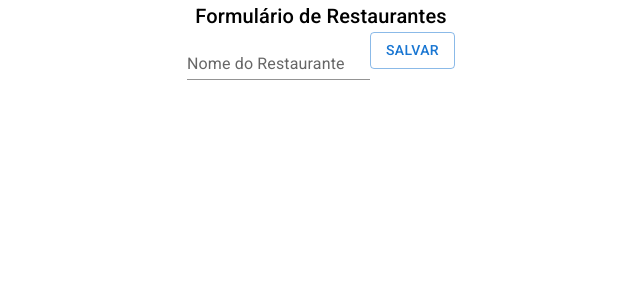
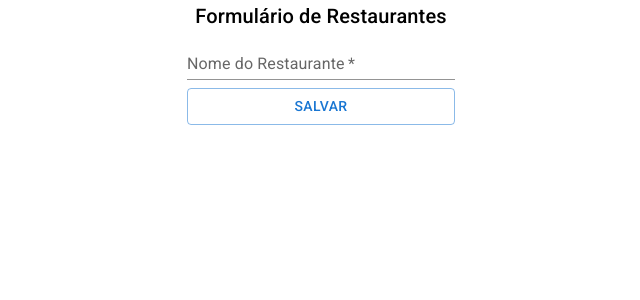
Before and after one commit to VicenteLamberti/React_Alfood, a React (Create React App) app: page /admin/restaurantes/novo in a window 1280 px wide. Shown: the top 300 px of the page, without its empty margins (319-959 px from the left). Built offline with nearby package versions, Linux system fonts and the light colour scheme; the HTML template or start-up script is replaced by a standard one.

Commit message:
Refatoração layout e axios

```diff
--- /dev/null
+++ b/src/http/index.ts
@@ -0,0 +1,7 @@
+import axios from "axios";
+
+const http = axios.create({
+    baseURL:'http://localhost:8000/api/v2/'
+})
+
+export default http;
--- a/src/paginas/Administracao/Restaurantes/AdministracaoRestaurantes.tsx
+++ b/src/paginas/Administracao/Restaurantes/AdministracaoRestaurantes.tsx
@@ -1,8 +1,8 @@
 import { Button, Paper, Table, TableBody, TableCell, TableContainer, TableHead, TableRow } from "@mui/material";
-import axios from "axios";
 import { useEffect } from "react";
 import { useState } from "react";
 import { Link } from "react-router-dom";
+import http from "../../../http";
 import IRestaurante from "../../../interfaces/IRestaurante";
 
 const AdministracaoRestaurantes = () => {
@@ -10,14 +10,14 @@ const AdministracaoRestaurantes = () => {
     const [restaurantes, setRestaurantes] = useState<IRestaurante[]>([]);
 
     useEffect(() => {
-        axios.get<IRestaurante[]>('http://localhost:8000/api/v2/restaurantes/')
+        http.get<IRestaurante[]>('restaurantes/')
             .then(response => {
                 setRestaurantes(response.data);
             })
     }, [])
 
     const excluir = (restauranteASerExcluir:IRestaurante) => {
-        axios.delete(`http://localhost:8000/api/v2/restaurantes/${restauranteASerExcluir.id}/`)
+        http.delete(`/restaurantes/${restauranteASerExcluir.id}/`)
         .then(response=>{
             const novosRestaurantes = restaurantes.filter(restaurante => restaurante.id !== restauranteASerExcluir.id);
             setRestaurantes([...novosRestaurantes]);
--- a/src/paginas/Administracao/Restaurantes/FormularioRestaurante.tsx
+++ b/src/paginas/Administracao/Restaurantes/FormularioRestaurante.tsx
@@ -5,6 +5,7 @@ import { useParams } from "react-router-dom";
 import { useEffect } from "react";
 import IRestaurante from "../../../interfaces/IRestaurante";
 import { Box } from "@mui/system";
+import http from "../../../http";
 
 const FormularioRestaurante = () => {
 
@@ -12,13 +13,13 @@ const FormularioRestaurante = () => {
 
     useEffect(() => {
         if (parametros.id) {
-            axios.get<IRestaurante>(`http://localhost:8000/api/v2/restaurantes/${parametros.id}/`)
+            http.get<IRestaurante>(`restaurantes/${parametros.id}/`)
                 .then(responta => {
                     console.log(responta)
                     setNomeRestaurante(responta.data.nome);
                 })
         }
-    })
+    },[parametros])
     const [nomeRestaurante, setNomeRestaurante] = useState('');
 
 
@@ -27,7 +28,7 @@ const FormularioRestaurante = () => {
         evt.preventDefault();
 
         if (parametros.id) {
-            axios.put(`http://localhost:8000/api/v2/restaurantes/${parametros.id}/`, {
+            http.put(`restaurantes/${parametros.id}/`, {
                 nome: nomeRestaurante
             })
                 .then(() => {
@@ -35,7 +36,7 @@ const FormularioRestaurante = () => {
                 })
         }
         else {
-            axios.post("http://localhost:8000/api/v2/restaurantes/", {
+            http.post("restaurantes/", {
                 nome: nomeRestaurante
             })
                 .then(() => {
@@ -53,9 +54,11 @@ const FormularioRestaurante = () => {
                 <TextField value={nomeRestaurante}
                     onChange={evt => setNomeRestaurante(evt.target.value)}
                     id="standard-basic" label="Nome do Restaurante" variant="standard"
+                    fullWidth
+                    required
                 />
 
-                <Button type="submit" variant="outlined">Salvar</Button>
+                <Button sx={{marginTop:1}} fullWidth type="submit" variant="outlined">Salvar</Button>
             </Box>
         </Box>
 
```
Also changed, not shown: public/download.jfif (added).
